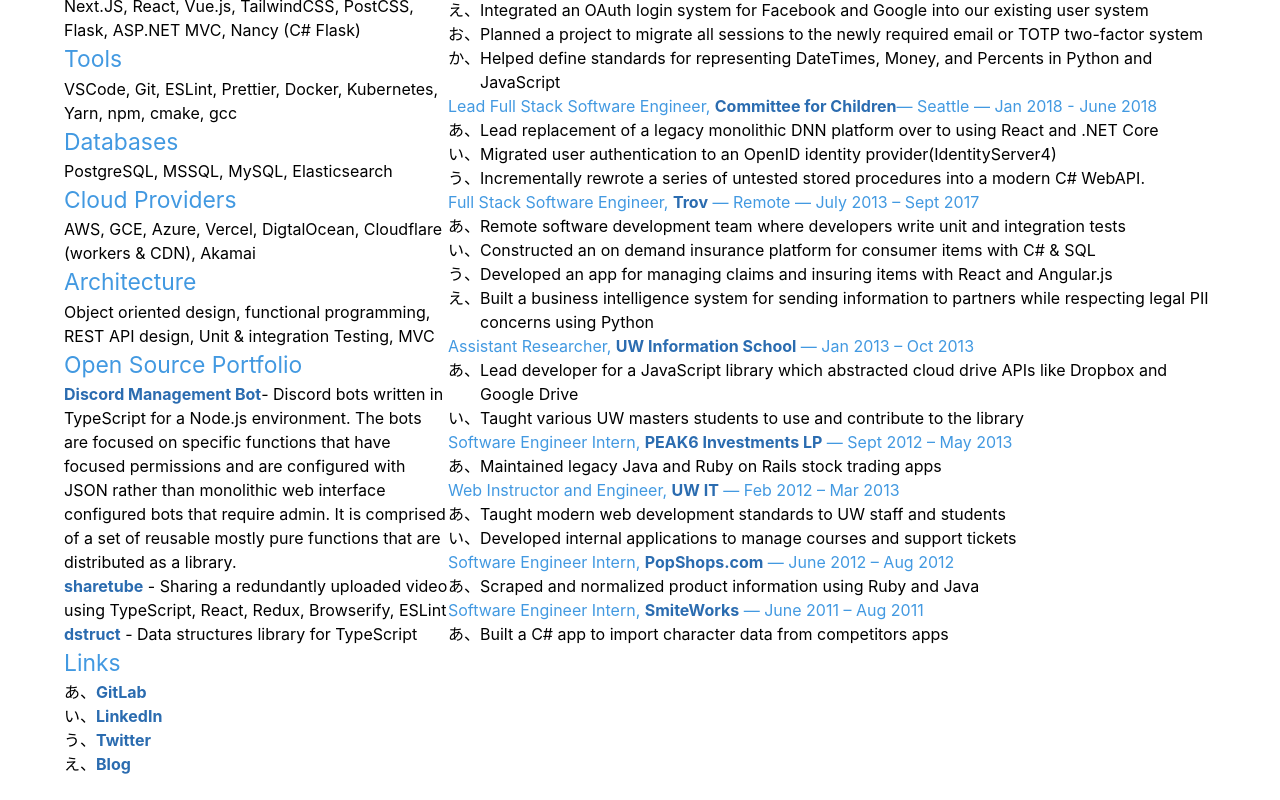
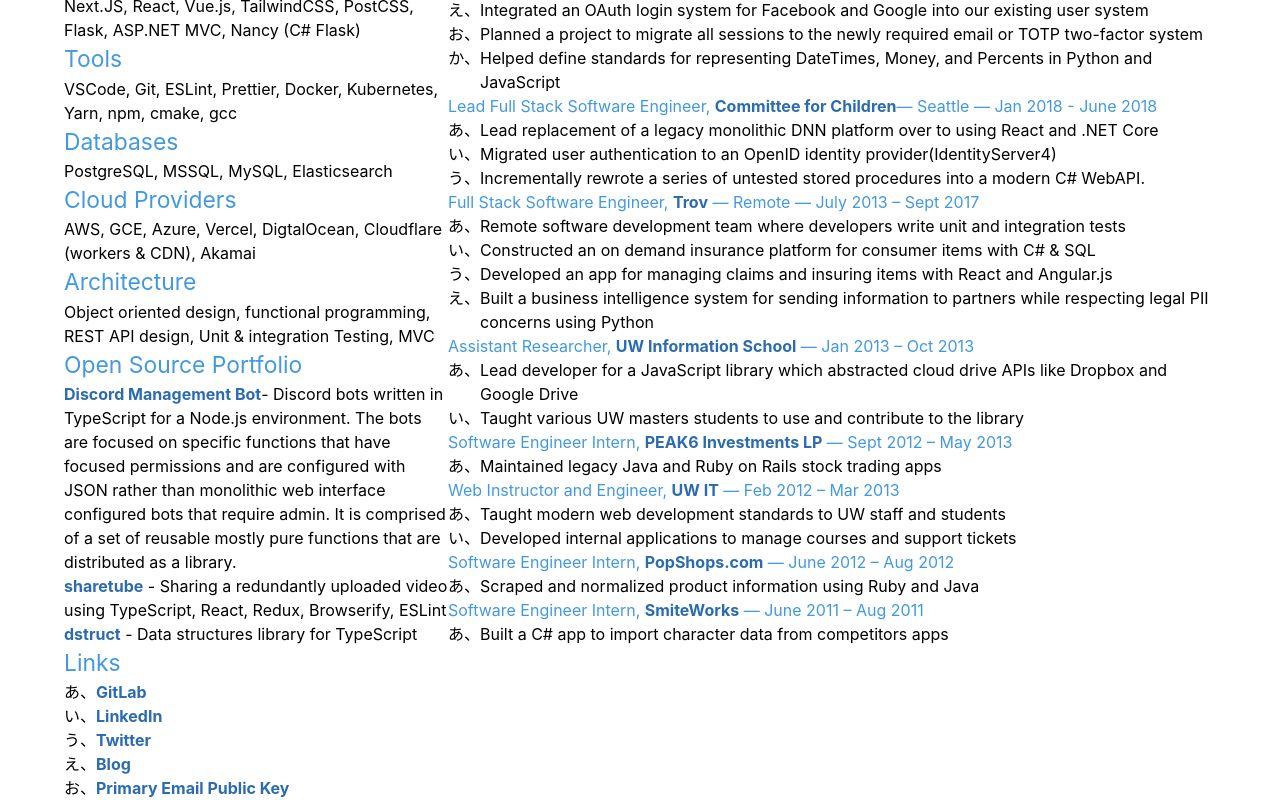
Before and after one commit to emmajsadams/personal-website, a Next.js app: page / in a window 1280 px wide. Shown: the part 320-1120 px from the top of the page. Before the commit the page ends 1096 px from the top, so only its background shows below. Built offline with nearby package versions, Linux system fonts and the light colour scheme.

Commit message:
Add email public key

```diff
--- a/pages/index.tsx
+++ b/pages/index.tsx
@@ -61,7 +61,6 @@ export default function Resume() {
             Sharing a redundantly uploaded video using TypeScript, React, Redux,
             Browserify, ESLint
           </p>
-
           <p>
             <a href="https://gitlab.com/EmmaJCline/dstruct">dstruct</a> - Data
             structures library for TypeScript
@@ -79,6 +78,9 @@ export default function Resume() {
             </li>
             <li>
               <Link href="/blog">Blog</Link>
+            </li>
+            <li>
+              <a href="/keys/publickey.asc">Primary Email Public Key</a>
             </li>
           </ul>
         </div>
```
Also changed, not shown: 2 other files (tests, documents, lock files or other folders).
